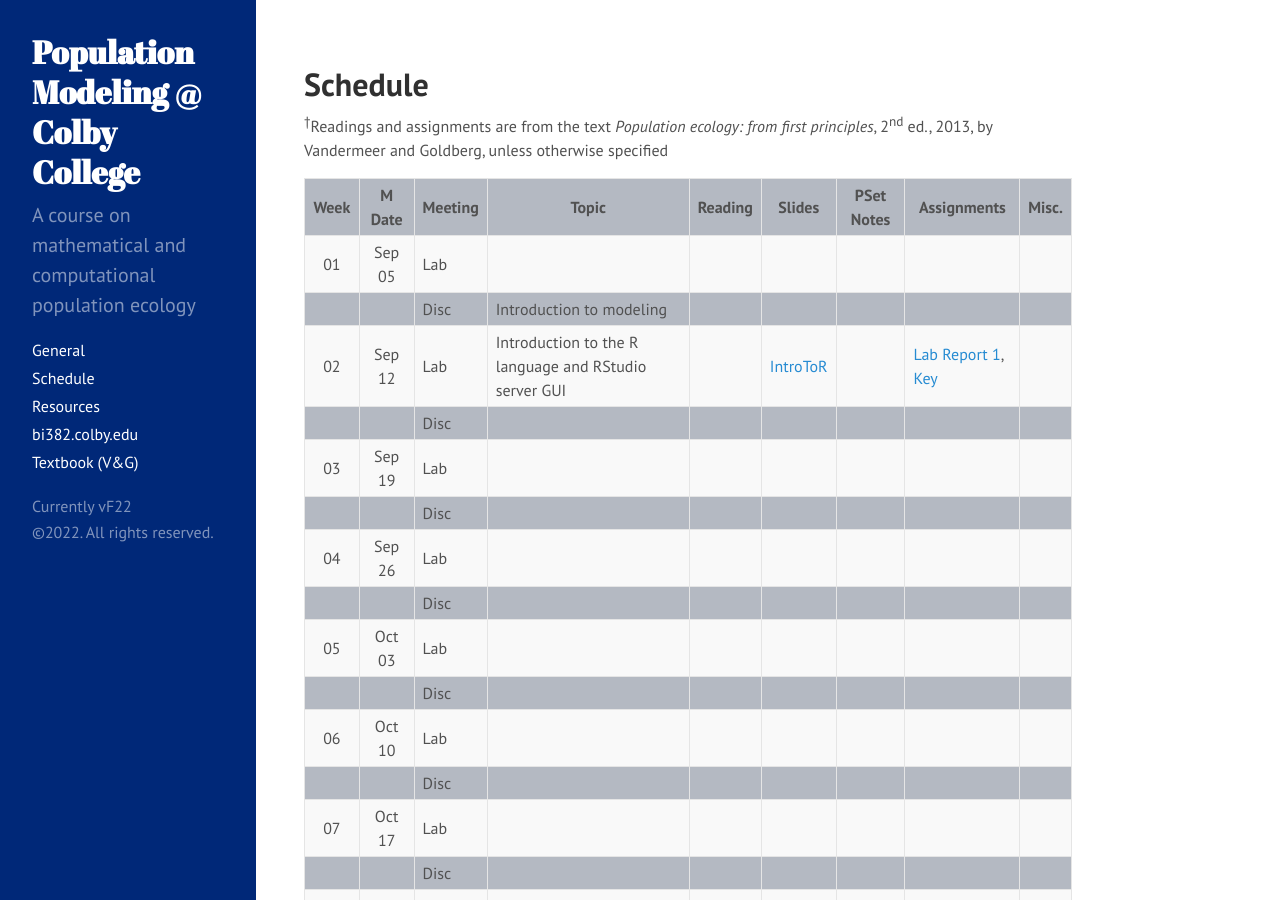
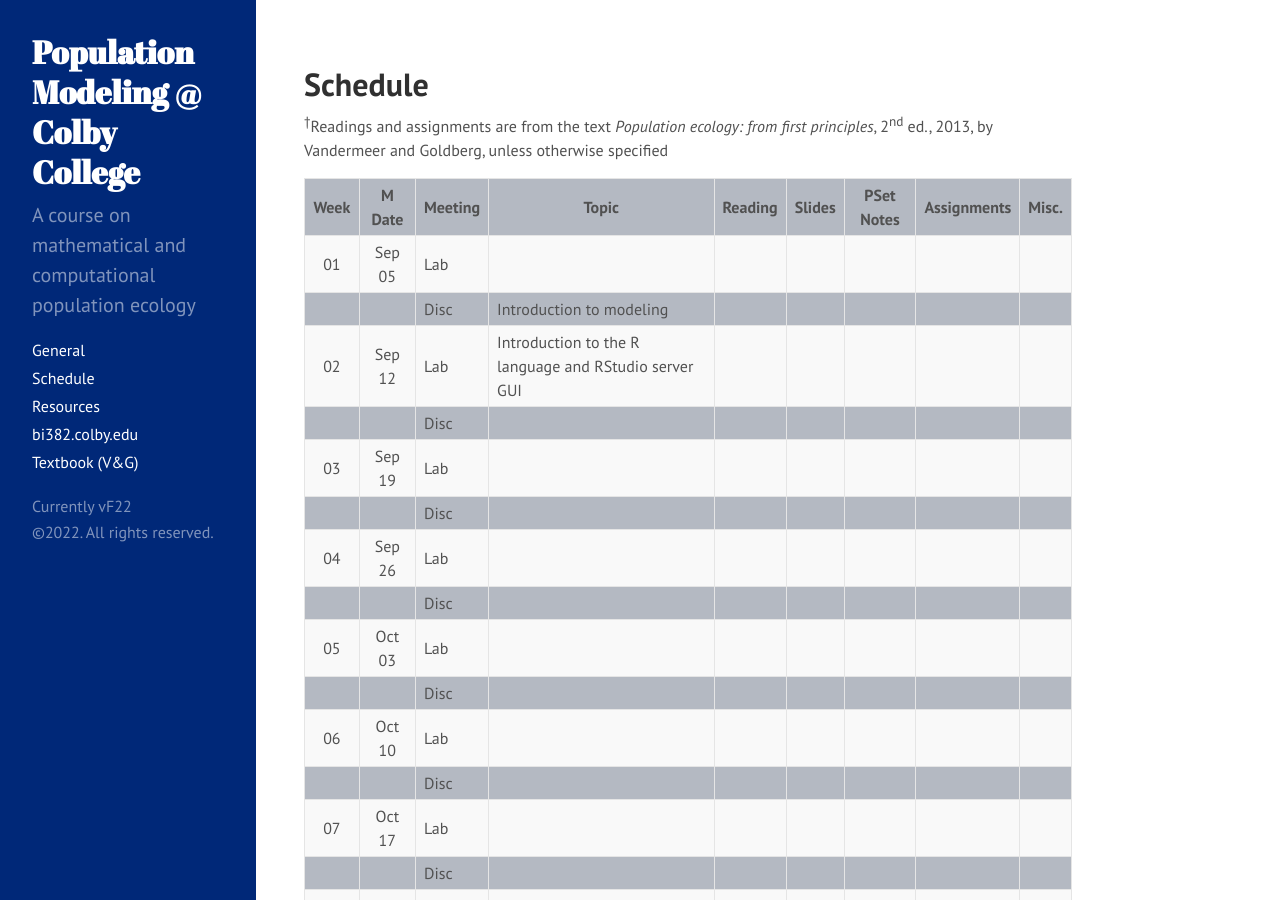
Before and after one commit to ColbyEcology/colbyecology.github.io, a Jekyll site: the page built from Schedule.md, in a window 1280 px wide and 900 px high. Built offline with Jekyll 4.4.1, drawn with Linux system fonts in a browser that asks for light colours.

Commit message:
clear sched pt 2

```diff
--- a/Schedule.md
+++ b/Schedule.md
@@ -31,7 +31,7 @@ title: "Schedule"
 |:----:|:------:|---------|-------------------------------------------------------------------------|-----------------------------------------------------------------------------------------------------------------------------------------------------------------------------------------------------------------------------------------------------------------------------------------------------------|---------------------------------------------------------------------------------------------------------------------------------------------------------------|-----------------------------------------------------------------------------------------|------------------------------------------------------------------------------------------------------------------------------------------------------------------------|-------------------------------------------------------------------------|
 | 01   | Sep 05 |   Lab   |                                                                         |                                                                                                                                                                                                                                                                                                           |                                                                                                                                                               |                                                                                         |                                                                                                                                                                        |                                                                         |
 |      |        |  Disc   | Introduction to modeling                                                |                                                                                                                                                                                                                                                                                                           |                                                                                                                                                               |                                                                                         |                                                                                                                                                                        |                                                                         |
-| 02   | Sep 12 |   Lab   | Introduction to the R language and RStudio server GUI                   |                                                                                                                                                                                                                                                                                                           | [IntroToR](../Presentations/Labs/Lab01_IntroToR.html)                                                                                                         |                                                                                         | [Lab Report 1](../Assignments/LabReports/LabReport_1.html), [Key](../Assignments/LabReports/LabReport_1_Key.html)                                                      |                                                                         |
+| 02   | Sep 12 |   Lab   | Introduction to the R language and RStudio server GUI                   |                                                                                                                                                                                                                                                                                                           |                                                                                                                                                               |                                                                                         |                                                                                                                                                                        |                                                                         |
 |      |        |  Disc   |  | |  |  |   |  |
 | 03   | Sep 19 |   Lab   |  | |  |  |   |  |
 |      |        |  Disc   |  | |  |  |   |  |
```
